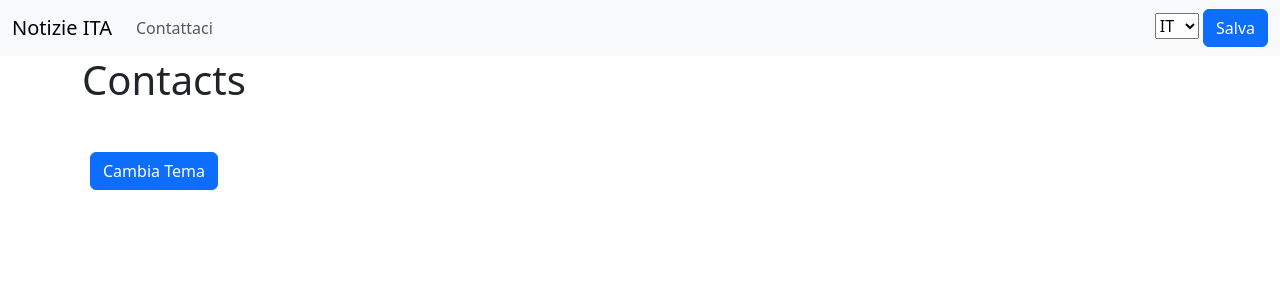
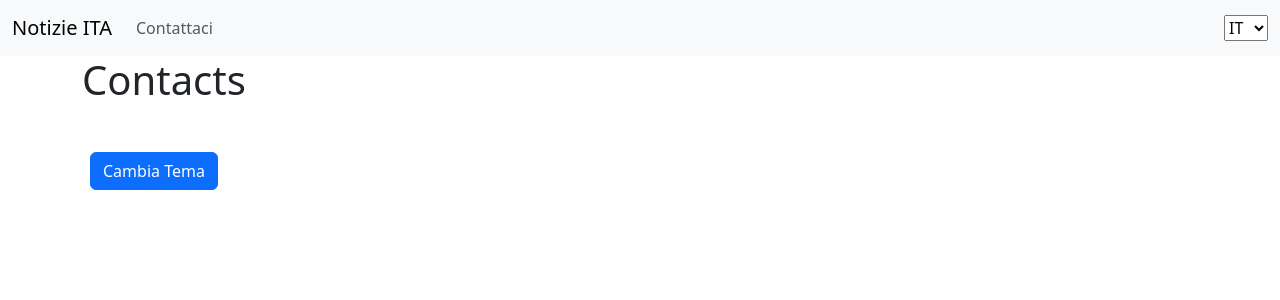
Before and after one commit to dama-p/be-s5-l2, a PHP site: page /be-s5-l2/contacts.php in a window 1280 px wide. Shown: the top 300 px of the page. Run offline with PHP 8.4, Linux system fonts and the light colour scheme.

Commit message:
Fixed JS

```diff
--- /dev/null
+++ b/assets/scripts.js
@@ -0,0 +1,6 @@
+const languageForm = document.querySelector('#change-language');
+const selectLanguage = document.querySelector('#select-language');
+
+selectLanguage.addEventListener('change', function(event) {
+    languageForm.submit();
+});
--- a/includes/header.php
+++ b/includes/header.php
@@ -50,6 +50,7 @@ if (!isset($_COOKIE['language'])) {
     integrity="sha384-YvpcrYf0tY3lHB60NNkmXc5s9fDVZLESaAA55NDzOxhy9GkcIdslK1eN7N6jIeHz" crossorigin="anonymous"
     defer></script>
     <link rel="stylesheet" href="assets/<?= $isLight ? 'style.light.css' : 'style.dark.css' ?>" />
+    <script src="assets/scripts.js" defer></script>
 </head>
 
 <body>
@@ -69,13 +70,13 @@ if (!isset($_COOKIE['language'])) {
                     </li>
                 </ul>
 
-                <form action="<?= SITE_URL . '/change-language.php' ?>" method="get">
-                    <select name="language">
+                <form id="change-language" action="<?= SITE_URL . '/change-language.php' ?>" method="get">
+                    <select id="select-language" name="language">
                         <option value="it"<?= $language === 'it' ? ' selected' : '' ?>>IT</option>
                         <option value="en"<?= $language === 'en' ? ' selected' : '' ?>>EN</option>
                         <option value="fr"<?= $language === 'fr' ? ' selected' : '' ?>>FR</option>
                     </select>
-                    <button class="btn btn-primary"><?= $labels[$language]['save_btn'] ?></button>
+                   <!--  <button class="btn btn-primary"><?= $labels[$language]['save_btn'] ?></button> -->
                 </form>
             </div>
         </div>
--- a/index.php
+++ b/index.php
@@ -1,5 +1,4 @@
 <?php
-include_once __DIR__ . '/db.php';
 require_once __DIR__ . '/includes/header.php';
 include_once __DIR__ . '/translations.php';
 
@@ -23,7 +22,7 @@ $news = $stmt->fetchAll();
 
         { ?>
         <div class="col-sm-6 mb-3 mb-sm-0">
-            <div class="card">
+            <div class="card col">
                 <div class="card-body">
                     <h5 class="card-title"><?= $row['Title'] ?></h5>
                     <p class="card-text"><?= $row['Description'] ?>
```
